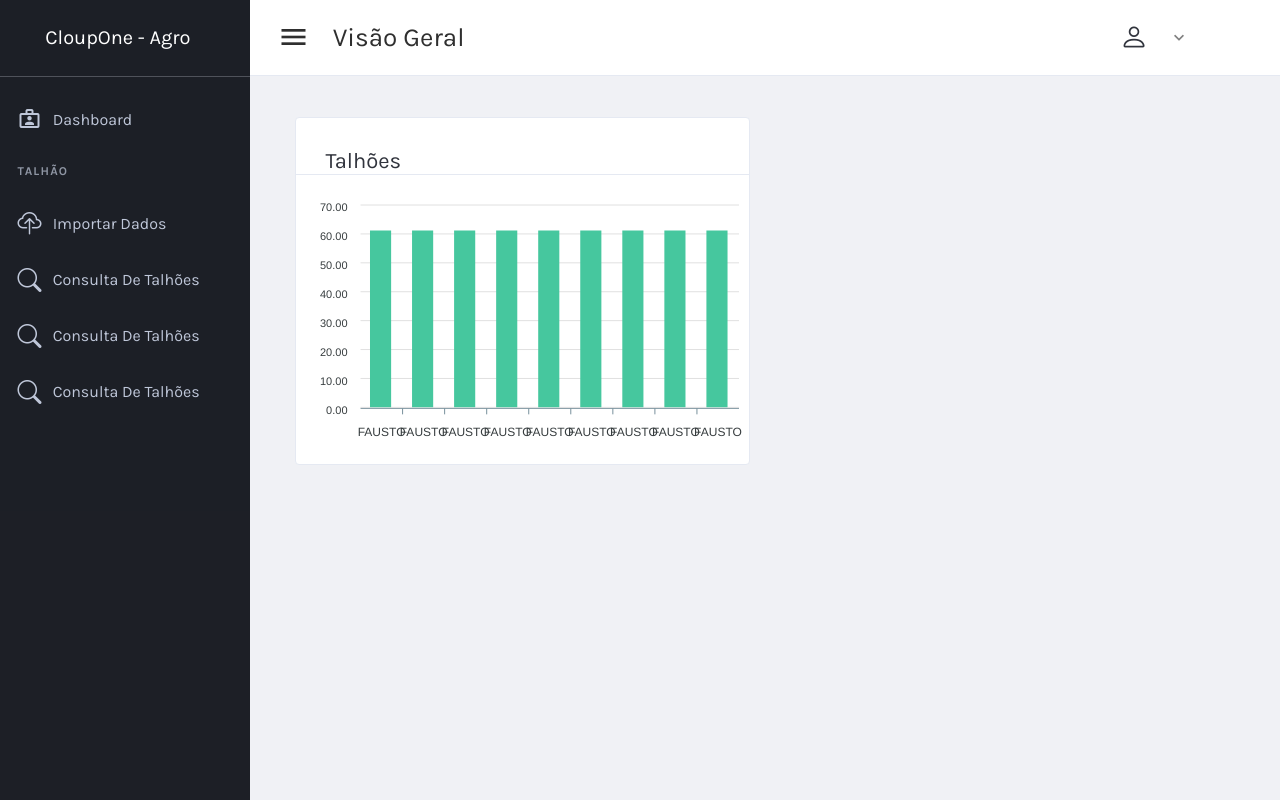
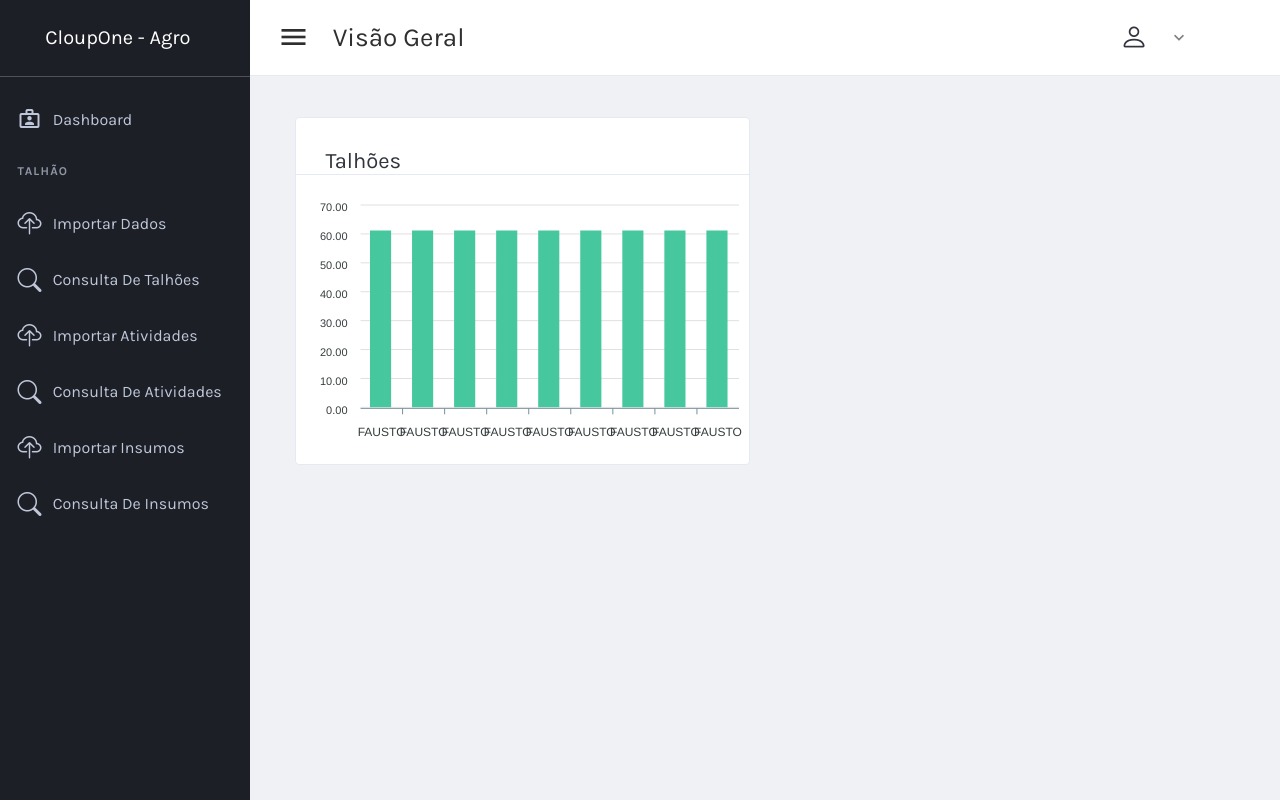
Before and after one commit to dev-cloupone/agric-business-mvp, a Django app: page / in a window 1280 px wide. Run offline with Django 4.2, Linux system fonts and the light colour scheme; a user stored in the database is signed in; data comes from the database, SQL or seed files in the repository; both versions use the stored data as it was after the commit; some libraries are stand-ins or nearby versions.

Commit message:
Ajuste do front para exibição correta dos componentes

```diff
--- a/agrobusiness/urls.py
+++ b/agrobusiness/urls.py
@@ -7,7 +7,8 @@ urlpatterns = [
     path('admin/', admin.site.urls),
     path('', include('home.urls')),
     path('users/', include(('users.urls', 'users'), namespace='users')),
-    path('fields/', include(('fields.urls', 'fields'), namespace='fields'))
+    path('fields/', include(('fields.urls', 'fields'), namespace='fields')),
+    path('activities/', include(('activities.urls', 'activities'), namespace='activities'))
 ]
 
 urlpatterns += static(settings.STATIC_URL, document_root=settings.STATIC_ROOT)
--- /dev/null
+++ b/supplies/forms.py
@@ -0,0 +1,4 @@
+from django import forms
+
+class CSVImportForm(forms.Form):
+    csv_file = forms.FileField()
--- a/templates/base.html
+++ b/templates/base.html
@@ -77,14 +77,26 @@
                   </li>
                   <li>
                     <a class="sidenav-item-link" href="{% url 'activities:import_activities' %}">
-                      <i class="bi bi-search"></i>
-                      <span class="nav-text">Consulta de talhões</span>
+                      <i class="bi bi-cloud-upload"></i>
+                      <span class="nav-text">Importar atividades</span>
                     </a>
                   </li>
                   <li>
-                    <a class="sidenav-item-link" href="{% url 'activity:get' %}">
+                    <a class="sidenav-item-link" href="{% url 'activities:get' %}">
                       <i class="bi bi-search"></i>
-                      <span class="nav-text">Consulta de talhões</span>
+                      <span class="nav-text">Consulta de atividades</span>
+                    </a>
+                  </li>
+                  <li>
+                    <a class="sidenav-item-link" href="{% url 'activities:import_activities' %}">
+                      <i class="bi bi-cloud-upload"></i>
+                      <span class="nav-text">Importar insumos</span>
+                    </a>
+                  </li>
+                  <li>
+                    <a class="sidenav-item-link" href="{% url 'activities:get' %}">
+                      <i class="bi bi-search"></i>
+                      <span class="nav-text">Consulta de insumos</span>
                     </a>
                   </li>
               </ul>
```
Also changed, not shown: activities/templates/get_activities.html (+5 -5 lines), activities/templates/import_csv_activities.html (renamed from activities/templates/import_csv.html, +4 -4 lines), activities/views.py (+9 -8 lines), activities/apps.py (line endings or trailing spaces), db.sqlite3.
